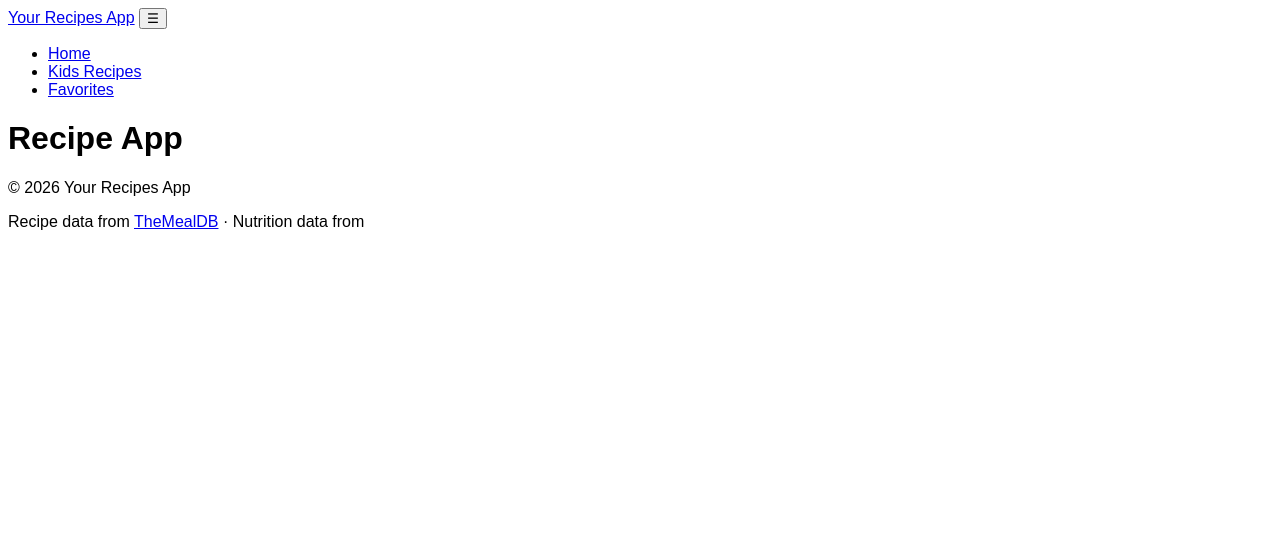
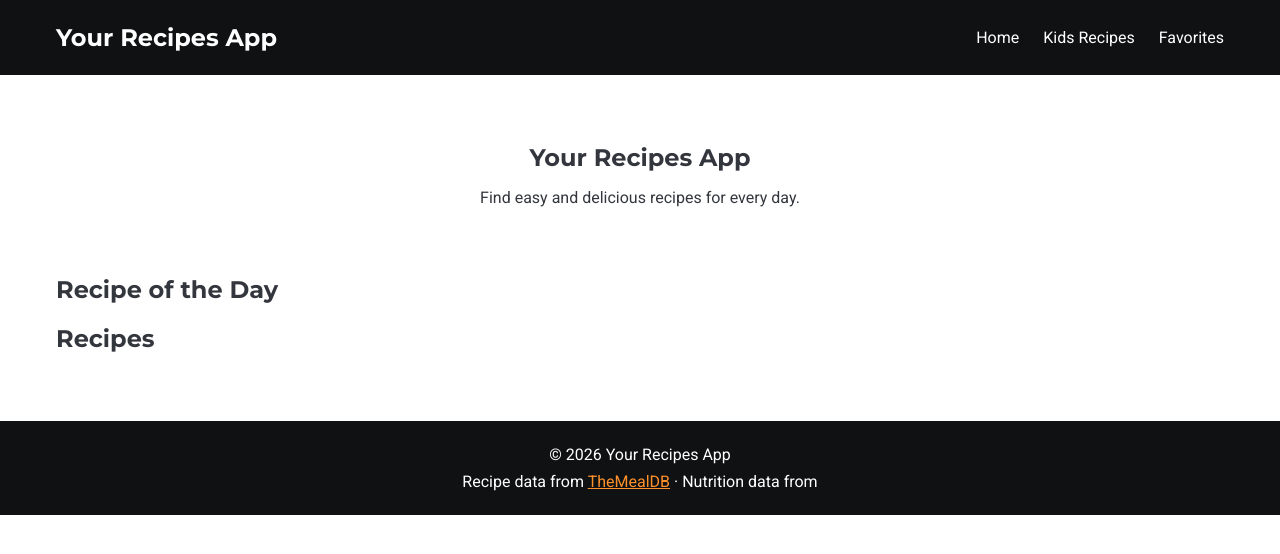
Before and after one commit to eugebyuidaho/wdd330-finalproject, a website built with Vite: page src/index.html in a window 1280 px wide. Built offline with nearby package versions, Linux system fonts and the light colour scheme.

Commit message:
Build Responsive layout

```diff
--- a/src/css/style.css
+++ b/src/css/style.css
@@ -1,3 +1,163 @@
+/*Color palette and fonts*/
+:root {
+  --primary-color: #c20500;
+  --accent-color: #ff912c;
+  --header-color: #101112;
+  --text-color: #33373d;
+  --border-color: #cccccc;
+  --background-color: #ffffff;
+  --heading-font: 'Montserrat', sans-serif;
+  --body-font: 'Roboto', sans-serif;
+}
+
+/* Basic reset */
+* {
+  box-sizing: border-box;
+}
+
 body {
-    font-family: sans-serif;
+  margin: 0;
+  font-family: var(--body-font);
+  color: var(--text-color);
+  background-color: var(--background-color);
 }
+
+/* Headings use Montserrat */
+h1,
+h2,
+h3 {
+  font-family: var(--heading-font);
+}
+
+/* Main content area */
+main {
+  max-width: 1200px;
+  margin: 0 auto;
+  padding: 1rem;
+}
+
+/* Header */
+#main-header {
+  background-color: var(--header-color);
+}
+
+.header-container {
+  max-width: 1200px;
+  margin: 0 auto;
+  padding: 1rem;
+  display: flex;
+  flex-wrap: wrap;
+  justify-content: space-between;
+  align-items: center;
+}
+
+.logo {
+  font-family: var(--heading-font);
+  font-size: 1.5rem;
+  color: #ffffff;
+  text-decoration: none;
+}
+
+/* Menu button for mobile */
+.menu-button {
+  background: none;
+  border: none;
+  color: #ffffff;
+  font-size: 2rem;
+  cursor: pointer;
+}
+
+/* Navigation is hidden on mobile until the menu is opened */
+.main-nav {
+  display: none;
+  width: 100%;
+}
+
+.main-nav.open {
+  display: block;
+}
+
+.main-nav ul {
+  list-style: none;
+  margin: 0;
+  padding: 0;
+}
+
+.main-nav a {
+  display: block;
+  padding: 0.75rem 0;
+  color: #ffffff;
+  text-decoration: none;
+}
+
+.main-nav a:hover {
+  color: var(--accent-color);
+}
+
+/* Footer */
+#main-footer {
+  background-color: var(--header-color);
+  color: #ffffff;
+  text-align: center;
+  padding: 1rem;
+  margin-top: 2rem;
+}
+
+.footer-container p {
+  margin: 0.5rem 0;
+}
+
+.footer-container a {
+  color: var(--accent-color);
+}
+
+/* Hero section */
+.hero {
+  text-align: center;
+  padding: 2rem 1rem;
+}
+
+.hero h1 {
+  margin-bottom: 0.5rem;
+}
+
+/* Recipe cards grid: one column on mobile */
+.recipe-grid {
+  display: grid;
+  grid-template-columns: 1fr;
+  gap: 1.5rem;
+}
+
+/* Larger screens */
+@media (min-width: 768px) {
+  /* Hide the menu button */
+  .menu-button {
+    display: none;
+  }
+
+  /* Show the navigation, next to the logo */
+  .main-nav {
+    display: block;
+    width: auto;
+  }
+
+  .main-nav ul {
+    display: flex;
+    gap: 1.5rem;
+  }
+
+  /* Two columns on tablets */
+  .recipe-grid {
+    grid-template-columns: repeat(2, 1fr);
+  }
+
+  /* Desktop screens */
+@media (min-width: 1024px) {
+  /* Four columns on desktop, like the wireframe */
+  .recipe-grid {
+    grid-template-columns: repeat(4, 1fr);
+  }
+}
+
+
+}
--- a/src/index.html
+++ b/src/index.html
@@ -5,13 +5,30 @@
   <meta name="viewport" content="width=device-width, initial-scale=1.0">
   <meta name="description" content="Find recipes by name, ingredient or category, with nutrition information and kids friendly options.">
   <title>Your Recipes App | Home</title>
+  <link href="https://fonts.googleapis.com/css2?family=Montserrat:wght@700&family=Roboto:wght@400&display=swap" rel="stylesheet">
   <link rel="stylesheet" href="/css/style.css">
 </head>
 <body>
     <header id="main-header"></header>
 
   <main>
-    <h1>Recipe App</h1>
+    <!-- Hero: welcome message -->
+    <section class="hero">
+      <h1>Your Recipes App</h1>
+      <p>Find easy and delicious recipes for every day.</p>
+    </section>
+
+    <!-- Recipe of the day (filled with JavaScript) -->
+    <section class="recipe-of-the-day">
+      <h2>Recipe of the Day</h2>
+      <div id="recipe-of-the-day"></div>
+    </section>
+
+    <!-- Recipe cards (filled with JavaScript) -->
+    <section class="recipes">
+      <h2>Recipes</h2>
+      <div id="recipe-list" class="recipe-grid"></div>
+    </section>
   </main>
 
   <footer id="main-footer"></footer>
--- a/src/js/utils.mjs
+++ b/src/js/utils.mjs
@@ -26,4 +26,15 @@ export async function loadHeaderFooter() {
 
   // Show the current year in the footer
   document.querySelector('#current-year').textContent = new Date().getFullYear();
+  setupMenuButton();
 }
+
+// Shows or hides the navigation when the menu button is clicked
+function setupMenuButton() {
+  const menuButton = document.querySelector('.menu-button');
+  const nav = document.querySelector('.main-nav');
+
+  menuButton.addEventListener('click', () => {
+    nav.classList.toggle('open');
+  });
+}
```
